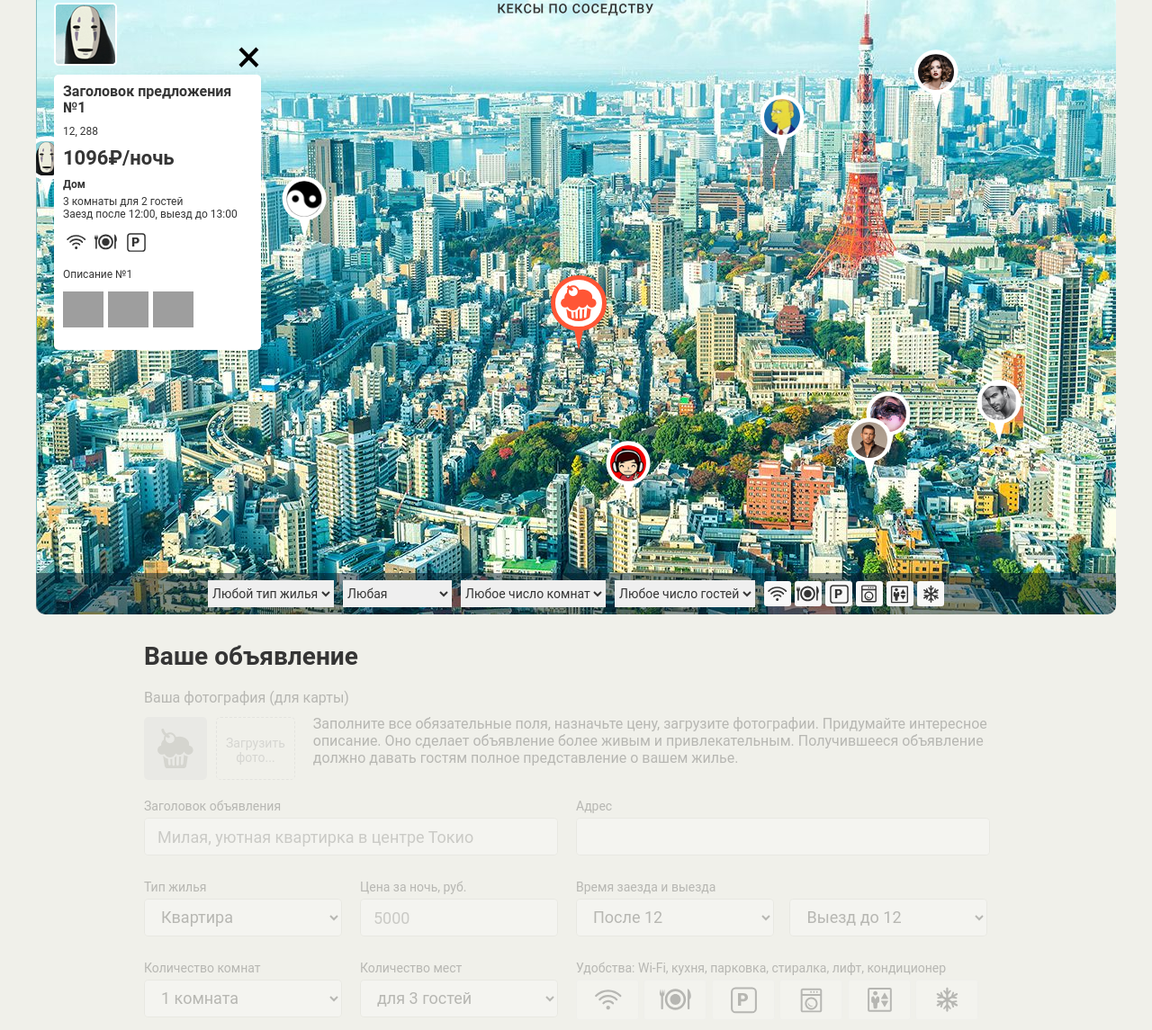
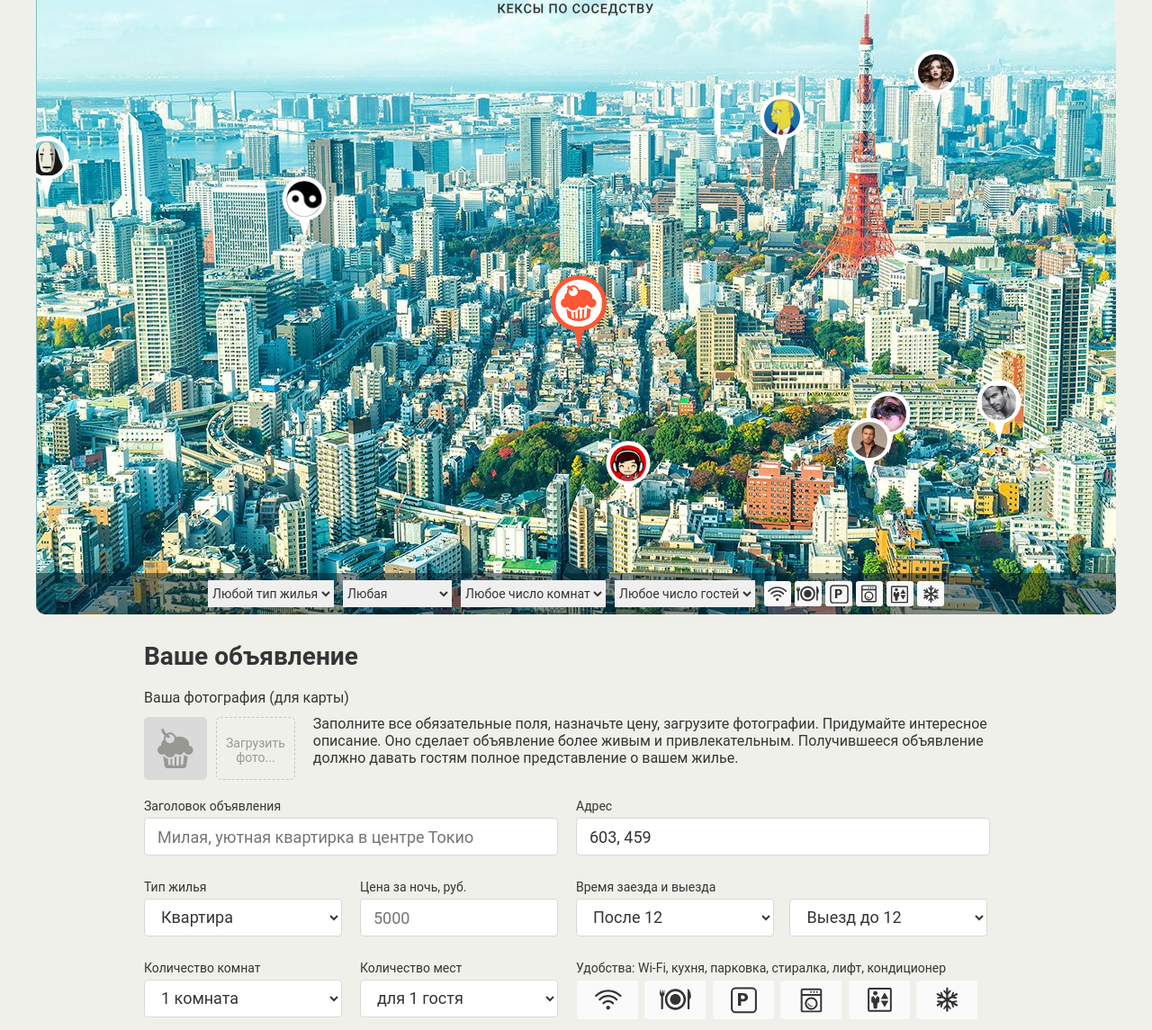
Before and after one commit to rrrita123/486753-keksobooking-20, a website: page index.html in a window 1280 px wide. Shown: the part 67-1212 px from the top of the page at 90% size. Drawn offline with Linux system fonts and the light colour scheme; grey boxes are pictures that could not be loaded; files whose address does not match are found by name.

Commit message:
Валидация количества гостей с количеством комнат

```diff
--- a/index.html
+++ b/index.html
@@ -84,7 +84,7 @@
     <!-- Форма объявления -->
     <section class="notice">
       <h2 class="notice__title">Ваше объявление</h2>
-      <form class="ad-form ad-form--disabled" method="post" enctype="multipart/form-data" autocomplete="off">
+      <form class="ad-form ad-form--disabled" method="post" action=" https://javascript.pages.academy/keksobooking" enctype="multipart/form-data" autocomplete="off">
         <fieldset class="ad-form-header">
           <legend class="ad-form-header__title">Ваша фотография (для карты)</legend>
           <div class="ad-form-header__upload">
@@ -100,7 +100,7 @@
         </fieldset>
         <fieldset class="ad-form__element ad-form__element--wide">
           <label class="ad-form__label" for="title">Заголовок объявления</label>
-          <input id="title" name="title" type="text" placeholder="Милая, уютная квартирка в центре Токио">
+          <input id="title" name="title" type="text" placeholder="Милая, уютная квартирка в центре Токио" minlength="30" maxlength="100" required>
         </fieldset>
         <fieldset class="ad-form__element ad-form__element--wide">
           <label class="ad-form__label" for="address">Адрес</label>
--- a/js/main.js
+++ b/js/main.js
@@ -2,16 +2,20 @@
 
 var PRICE_FROM = 500;
 var PRICE_TO = 3000;
-var TYPE_OFFER = ['palace', 'flat', 'house', 'bungalo'];
-var TYPE_VALUES = ['Дворец', 'Квартира', 'Дом', 'Бунгало'];
-var CHECKIN_OFFER = ['12:00', '13:00', '14:00'];
-var CHECKOUT_OFFER = ['12:00', '13:00', '14:00'];
+var TYPES_OFFER = ['palace', 'flat', 'house', 'bungalo'];
+// var TYPES_VALUES = ['Дворец', 'Квартира', 'Дом', 'Бунгало'];
+var TIMES_CHECKIN = ['12:00', '13:00', '14:00'];
+var TIMES_CHECKOUT = ['12:00', '13:00', '14:00'];
 var FEATURES_OFFER = ['wifi', 'dishwasher', 'parking', 'washer', 'elevator', 'conditioner'];
 var PHOTOS_OFFER = ['http://o0.github.io/assets/images/tokyo/hotel1.jpg', 'http://o0.github.io/assets/images/tokyo/hotel2.jpg', 'http://o0.github.io/assets/images/tokyo/hotel3.jpg'];
 var LOCATION_Y_FROM = 130;
 var LOCATION_Y_TO = 630;
 var WIDTH_MARK = 50;
 var HEIGHT_MARK = 70;
+var WIDTH_MARK_MAIN = 65;
+var HEIGHT_MARK_MAIN = 65;
+var WIDTH_MARK_FIRST = 65;
+var HEIGHT_MARK_FIRST = 84;
 
 // Получение случайного целого числа в заданном интервале, максимум и минимум включаются
 var getRandom = function (min, max) {
@@ -51,11 +55,11 @@ var createArr = function (countObject) {
         title: 'Заголовок предложения №' + (i + 1),
         address: locationX + ', ' + locationY,
         price: getRandom(PRICE_FROM, PRICE_TO),
-        type: TYPE_OFFER[getRandom(0, TYPE_OFFER.length - 1)],
+        type: TYPES_OFFER[getRandom(0, TYPES_OFFER.length - 1)],
         rooms: getRandom(1, 3),
         guests: getRandom(1, 4),
-        checkin: CHECKIN_OFFER[getRandom(0, CHECKIN_OFFER.length - 1)],
-        checkout: CHECKOUT_OFFER[getRandom(0, CHECKOUT_OFFER.length - 1)],
+        checkin: TIMES_CHECKIN[getRandom(0, TIMES_CHECKIN.length - 1)],
+        checkout: TIMES_CHECKOUT[getRandom(0, TIMES_CHECKOUT.length - 1)],
         features: createArrRandom(FEATURES_OFFER),
         description: 'Описание №' + (i + 1),
         photos: createArrRandom(PHOTOS_OFFER),
@@ -71,9 +75,6 @@ var createArr = function (countObject) {
   return offers;
 };
 
-document.querySelector('.map').classList.remove('map--faded');
-
-var offerArr = createArr(8);
 var mark = document.querySelector('#pin').content;
 
 // Создание меток из шаблона, заполнение их данными
@@ -88,6 +89,7 @@ var createMarks = function (pin) {
 };
 
 var mapPins = document.querySelector('.map__pins');
+var offerArr = createArr(8);
 
 // Отрисовка меток на карте с помощью DocumentFragment
 var renderMarks = function () {
@@ -100,44 +102,180 @@ var renderMarks = function () {
   mapPins.appendChild(fragment);
 };
 
-renderMarks();
+var mapPinActive = document.querySelector('.map__pin--main');
 
-// Модальное окно с информацией об объявлении, заполнение данными
-var mapCard = document.querySelector('#card').content;
 
-var createCard = function (map) {
-  var cloneCardElement = mapCard.cloneNode(true);
+// Полуение координат главной метки
+var getAddressMarkMain = function (state) {
+  var inputAddress = document.querySelector('#address');
+  var markMainLeft = parseInt(mapPinActive.style.left, 10);
+  var markMainTop = parseInt(mapPinActive.style.top, 10);
+  if (state === true) {
+    var markMainX = Math.round(markMainLeft + (WIDTH_MARK_FIRST * 0.5));
+    var markMainY = Math.round(markMainTop + HEIGHT_MARK_FIRST);
+  } else {
+    markMainX = Math.round(markMainLeft + (WIDTH_MARK_MAIN * 0.5));
+    markMainY = Math.round(markMainTop + (HEIGHT_MARK_MAIN * 0.5));
+  }
 
-  cloneCardElement.querySelector('.popup__title').textContent = map.offer.title;
-  cloneCardElement.querySelector('.popup__text--address').textContent = map.offer.address;
-  cloneCardElement.querySelector('.popup__text--price').textContent = map.offer.price + '₽/ночь';
-  cloneCardElement.querySelector('.popup__type').textContent = TYPE_VALUES[TYPE_OFFER.indexOf(map.offer.type)];
-  cloneCardElement.querySelector('.popup__text--capacity').textContent = map.offer.rooms + ' комнаты для ' + map.offer.guests + ' гостей';
-  cloneCardElement.querySelector('.popup__text--time').textContent = 'Заезд после ' + map.offer.checkin + ', выезд до ' + map.offer.checkout;
+  inputAddress.value = markMainX + ', ' + markMainY;
+};
 
-  for (var i = 0; i < FEATURES_OFFER.length; i++) {
-    if (FEATURES_OFFER[i].indexOf(map.offer.features[i]) < 0) {
-      cloneCardElement.querySelector('.popup__feature--' + FEATURES_OFFER[i]).classList.add('hidden');
+// Устанавливает или удаляет disabled элементам в коллекции
+var setStateCollection = function (collection, state) {
+  for (var i = 0; i < collection.length; i++) {
+    if (state === true) {
+      collection[i].setAttribute('disabled', state);
+    } else {
+      collection[i].removeAttribute('disabled');
     }
   }
+};
 
-  cloneCardElement.querySelector('.popup__description').textContent = map.offer.description;
+// Устанавливает неактивное состояние страницы
+var fieldsetsAdForm = document.querySelectorAll('.ad-form fieldset');
+var selectsMapFilter = document.querySelectorAll('.map__filters select, .map__filters fieldset');
 
-  var popupPhoto = cloneCardElement.querySelector('.popup__photos');
+var setInactiveState = function () {
+  setStateCollection(fieldsetsAdForm, true);
+  setStateCollection(selectsMapFilter, true);
 
-  for (i = 0; i < map.offer.photos.length; i++) {
-    if (i > 0) {
-      var photoClone = cloneCardElement.querySelector('.popup__photo').cloneNode();
-      photoClone.src = map.offer.photos[i];
-      popupPhoto.appendChild(photoClone);
-    } else {
-      popupPhoto.querySelector('.popup__photo').src = map.offer.photos[i];
-    }
+  getAddressMarkMain(false);
+};
+
+// setInactiveState(); //!!!!!!!!!!!!!!!!!!
+
+
+// Обработчик клика левой кнопки мыши
+var onMouseClick = function (evt) {
+  if (evt.button === 0) {
+    setActiveState();
+    // getAddressMarkMain(true);
+    mapPinActive.removeEventListener('mousedown', onMouseClick);
+  }
+};
+
+mapPinActive.addEventListener('mousedown', onMouseClick);
+
+// Обработчик активации страницы по нажанию на метку с клавиатуры
+var onPinEnterPress = function (evt) {
+  if (evt.key === 'Enter') {
+    setActiveState();
+    // getAddressMarkMain(true);
+  }
+  mapPinActive.removeEventListener('keydown', onPinEnterPress);
+};
+
+mapPinActive.addEventListener('keydown', onPinEnterPress);
+
+// Устанавливает активное состояние страницы
+var setActiveState = function () {
+  document.querySelector('.map').classList.remove('map--faded');
+  document.querySelector('.ad-form').classList.remove('ad-form--disabled');
+
+  setStateCollection(selectsMapFilter, false);
+  setStateCollection(fieldsetsAdForm, false);
+  getAddressMarkMain(true);
+
+  renderMarks();
+};
+
+
+//  Обработчик соответствия количества гостей (спальных мест) с количеством комнат
+var onInputRoomChange = function () {
+  var capacityElement = document.querySelector('#capacity');
+
+  if (roomNumberElement.value === '1') {
+    capacityElement.querySelector('option[value="1"]').classList.remove('hidden');
+
+    capacityElement.querySelector('option[value="0"]').classList.add('hidden');
+    capacityElement.querySelector('option[value="2"]').classList.add('hidden');
+    capacityElement.querySelector('option[value="3"]').classList.add('hidden');
+
+    capacityElement.value = 1;
+  } else if ((roomNumberElement.value === '2')) {
+
+    capacityElement.querySelector('option[value="3"]').classList.add('hidden');
+    capacityElement.querySelector('option[value="0"]').classList.add('hidden');
+
+    capacityElement.querySelector('option[value="1"]').classList.remove('hidden');
+    capacityElement.querySelector('option[value="2"]').classList.remove('hidden');
+
+    capacityElement.value = 2;
+  } else if ((roomNumberElement.value === '3')) {
+
+    capacityElement.querySelector('option[value="0"]').classList.add('hidden');
+
+    capacityElement.querySelector('option[value="1"]').classList.remove('hidden');
+    capacityElement.querySelector('option[value="2"]').classList.remove('hidden');
+    capacityElement.querySelector('option[value="3"]').classList.remove('hidden');
+
+    capacityElement.value = 3;
+  } else if ((roomNumberElement.value === '100')) {
+
+    capacityElement.querySelector('option[value="1"]').classList.add('hidden');
+    capacityElement.querySelector('option[value="2"]').classList.add('hidden');
+    capacityElement.querySelector('option[value="3"]').classList.add('hidden');
+
+    capacityElement.querySelector('option[value="0"]').classList.remove('hidden');
+
+    capacityElement.value = 0;
   }
 
-  cloneCardElement.querySelector('.popup__avatar').src = map.author.avatar;
 
-  return cloneCardElement;
+  console.log(roomNumberElement.value);
 };
 
-document.querySelector('.map__filters-container').before(createCard(offerArr[0]));
+
+
+var roomNumberElement = document.querySelector('#room_number');
+roomNumberElement.addEventListener('change', onInputRoomChange);
+
+setActiveState(); // DEL!!!
+onInputRoomChange();
+
+
+
+
+
+// -----------------------------------------------------------------------------------------------------------
+
+// // Модальное окно с информацией об объявлении, заполнение данными
+// var mapCard = document.querySelector('#card').content;
+
+// var createCard = function (map) {
+//   var cloneCardElement = mapCard.cloneNode(true);
+
+//   cloneCardElement.querySelector('.popup__title').textContent = map.offer.title;
+//   cloneCardElement.querySelector('.popup__text--address').textContent = map.offer.address;
+//   cloneCardElement.querySelector('.popup__text--price').textContent = map.offer.price + '₽/ночь';
+//   cloneCardElement.querySelector('.popup__type').textContent = TYPES_VALUES[TYPES_OFFER.indexOf(map.offer.type)];
+//   cloneCardElement.querySelector('.popup__text--capacity').textContent = map.offer.rooms + ' комнаты для ' + map.offer.guests + ' гостей';
+//   cloneCardElement.querySelector('.popup__text--time').textContent = 'Заезд после ' + map.offer.checkin + ', выезд до ' + map.offer.checkout;
+
+//   for (var i = 0; i < FEATURES_OFFER.length; i++) {
+//     if (FEATURES_OFFER[i].indexOf(map.offer.features[i]) < 0) {
+//       cloneCardElement.querySelector('.popup__feature--' + FEATURES_OFFER[i]).classList.add('hidden');
+//     }
+//   }
+
+//   cloneCardElement.querySelector('.popup__description').textContent = map.offer.description;
+
+//   var popupPhoto = cloneCardElement.querySelector('.popup__photos');
+
+//   for (i = 0; i < map.offer.photos.length; i++) {
+//     if (i > 0) {
+//       var photoClone = cloneCardElement.querySelector('.popup__photo').cloneNode();
+//       photoClone.src = map.offer.photos[i];
+//       popupPhoto.appendChild(photoClone);
+//     } else {
+//       popupPhoto.querySelector('.popup__photo').src = map.offer.photos[i];
+//     }
+//   }
+
+//   cloneCardElement.querySelector('.popup__avatar').src = map.author.avatar;
+
+//   return cloneCardElement;
+// };
+
+// document.querySelector('.map__filters-container').before(createCard(offerArr[0]));
```
